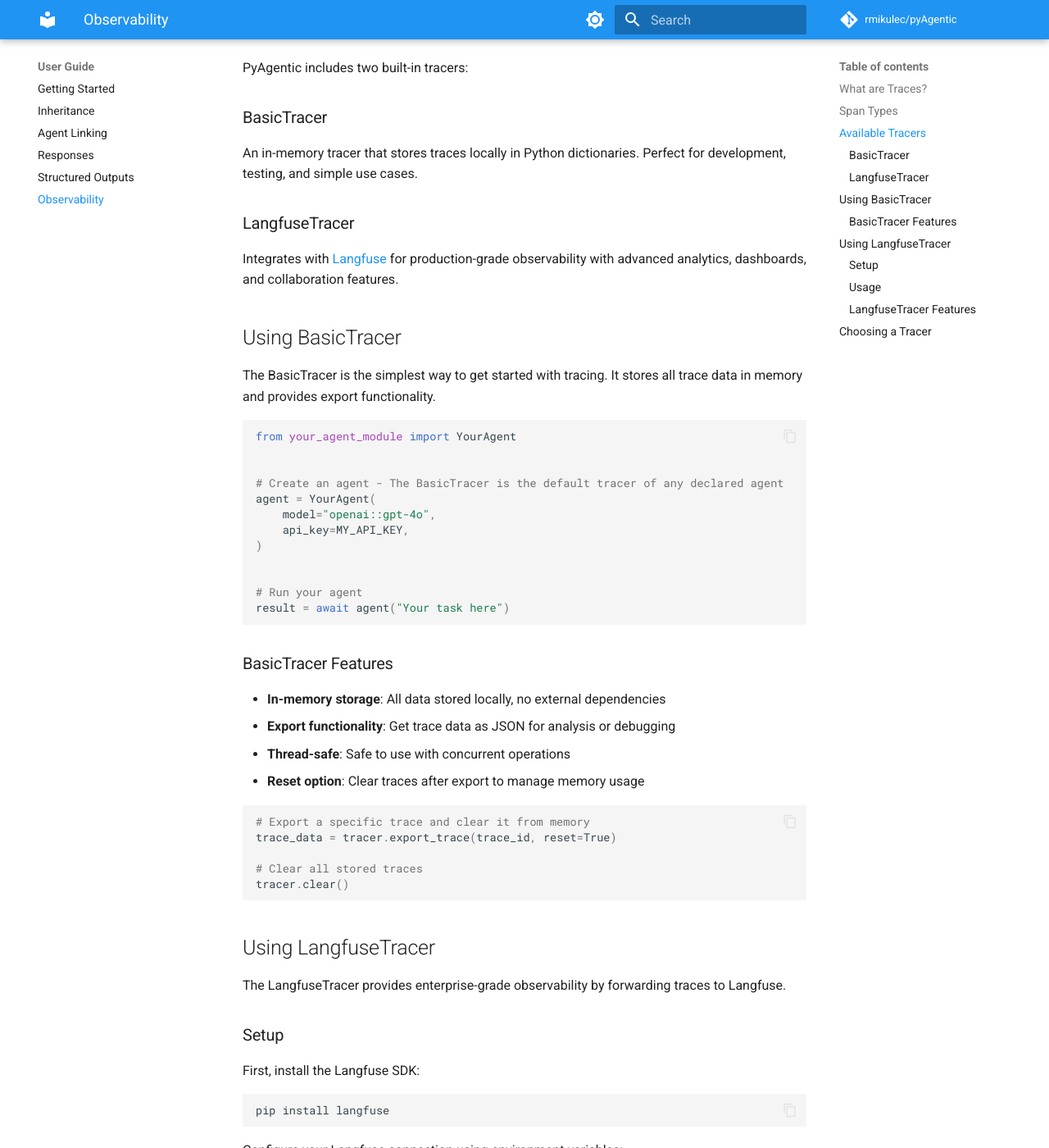
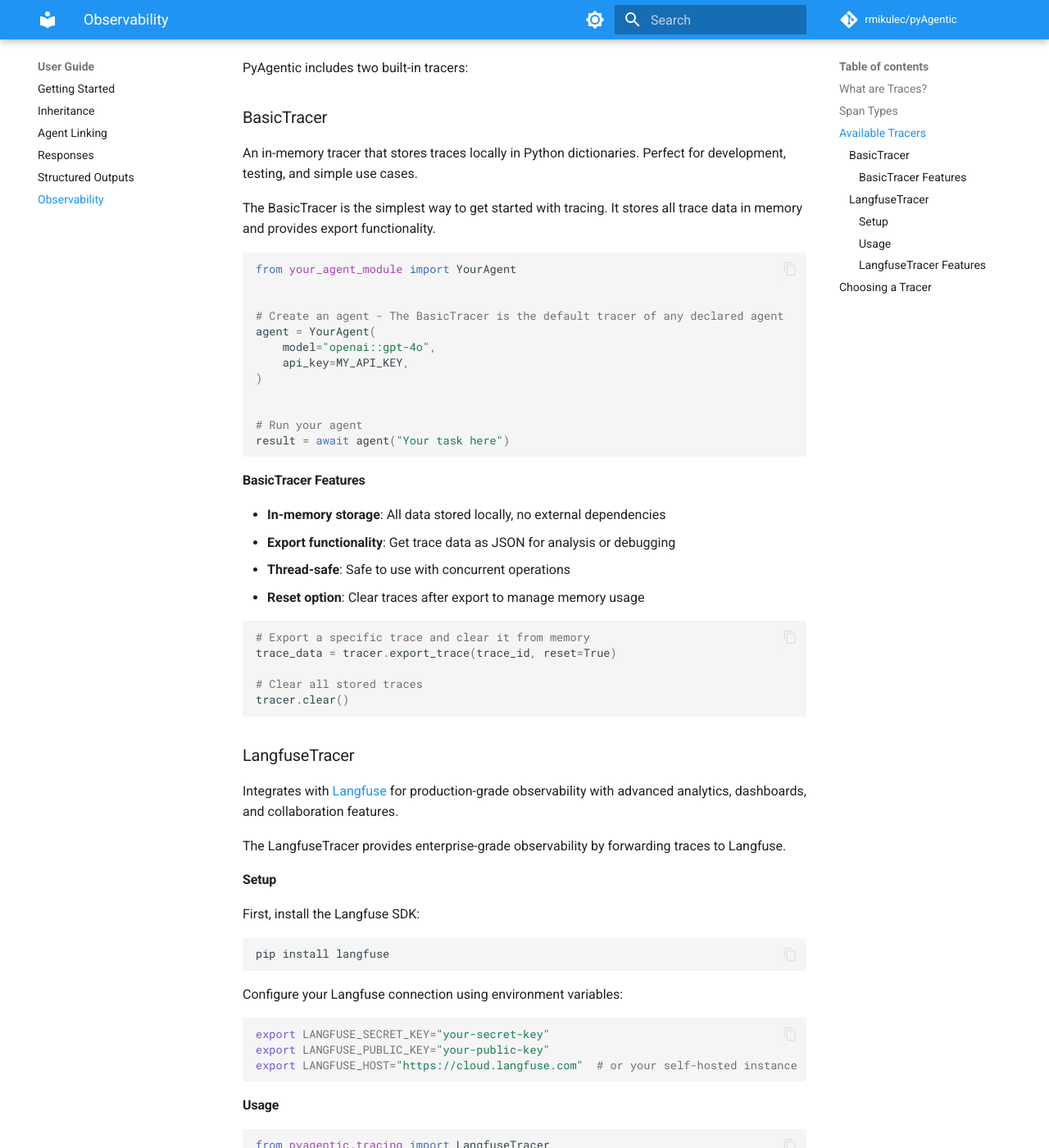
Before and after one commit to rmikulec/pyAgentic, an MkDocs documentation site: the page built from docs/observability.md, in a window 1280 px wide and 1400 px high, scrolled down 912 px. Shown: the whole window at 82% size. Built offline with MkDocs 1.6.1 and Material for MkDocs 9.7.7, drawn with Linux system fonts in a browser that asks for light colours; comment, search, counter and statistics services are not loaded.

Commit message:
Changted layout of observe docs page

````diff
--- a/docs/observability.md
+++ b/docs/observability.md
@@ -30,11 +30,6 @@
 ### BasicTracer
 An in-memory tracer that stores traces locally in Python dictionaries. Perfect for development, testing, and simple use cases.
 
-### LangfuseTracer
-Integrates with [Langfuse](https://langfuse.com) for production-grade observability with advanced analytics, dashboards, and collaboration features.
-
-## Using BasicTracer
-
 The BasicTracer is the simplest way to get started with tracing. It stores all trace data in memory and provides export functionality.
 
 ```python
@@ -52,7 +47,7 @@
 result = await agent("Your task here")
 ```
 
-### BasicTracer Features
+#### BasicTracer Features
 
 - **In-memory storage**: All data stored locally, no external dependencies
 - **Export functionality**: Get trace data as JSON for analysis or debugging
@@ -67,11 +62,13 @@
 tracer.clear()
 ```
 
-## Using LangfuseTracer
+
+### LangfuseTracer
+Integrates with [Langfuse](https://langfuse.com) for production-grade observability with advanced analytics, dashboards, and collaboration features.
 
 The LangfuseTracer provides enterprise-grade observability by forwarding traces to Langfuse.
 
-### Setup
+#### Setup
 
 First, install the Langfuse SDK:
 
@@ -87,7 +84,7 @@
 export LANGFUSE_HOST="https://cloud.langfuse.com"  # or your self-hosted instance
 ```
 
-### Usage
+#### Usage
 
 ```python
 from pyagentic.tracing import LangfuseTracer
@@ -104,7 +101,7 @@
 result = await agent("Your task here")
 ```
 
-### LangfuseTracer Features
+#### LangfuseTracer Features
 
 - **Real-time streaming**: Traces sent to Langfuse as they happen
 - **Rich UI**: View traces in the Langfuse dashboard with advanced filtering and analytics
````
